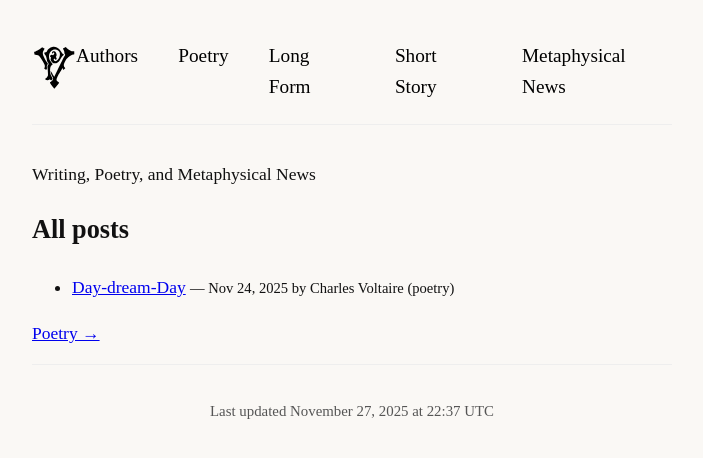
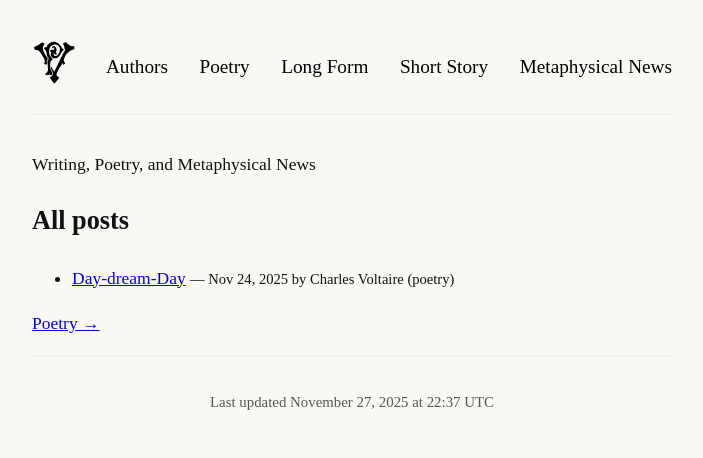
Before and after one commit to charlesvoltaire-public/charlesvoltaire-public.github.io, a Jekyll site: the page built from index.md, in a window 1280 px wide. Shown: the top 458 px of the page, without its empty margins (288-991 px from the left). Built offline with Jekyll 4.4.1, drawn with Linux system fonts in a browser that asks for light colours.

Commit message:
Update style.css

```diff
--- a/assets/css/style.css
+++ b/assets/css/style.css
@@ -42,7 +42,8 @@ body {
 /* Desktop nav */
 .site-nav {
   display: flex;
-  gap: 2.3rem;
+  gap: 1.8rem;        /* tighter, perfect for desktop */
+  flex-wrap: nowrap;  /* forces single line */
 }
 .site-nav a {
   color: #000;
```
